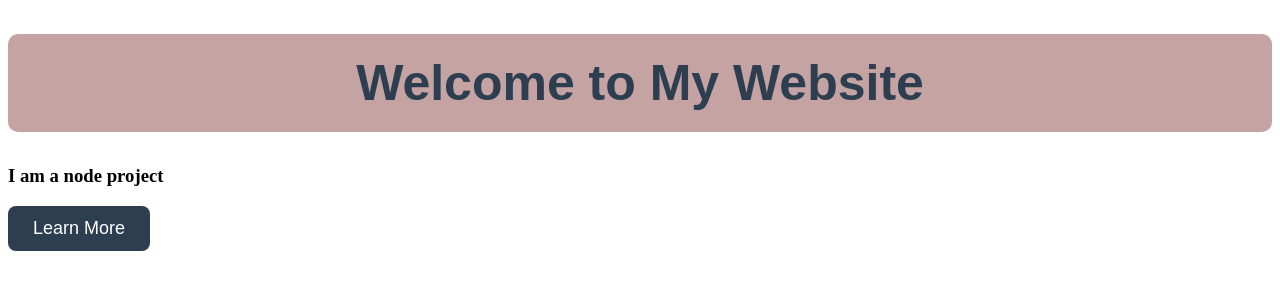
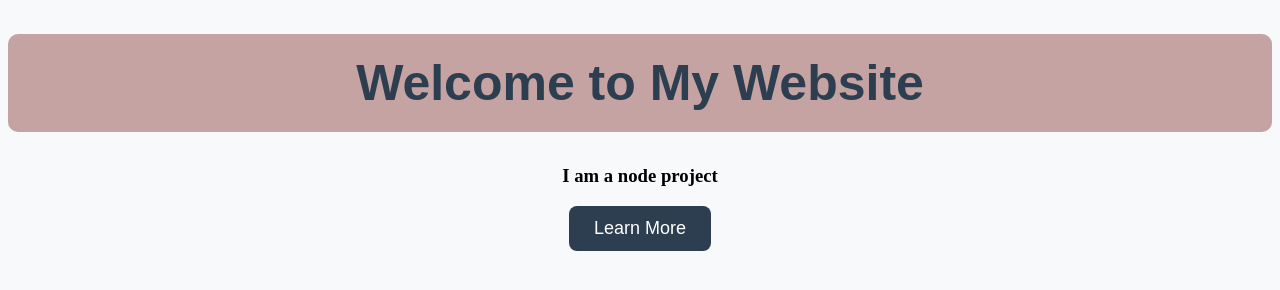
Before and after one commit to anwah304/TestGithub, a website: page public/index.html in a window 1280 px wide. Drawn offline with Linux system fonts and the light colour scheme.

Commit message:
Update the css part for body

```diff
--- a/public/index.html
+++ b/public/index.html
@@ -28,6 +28,10 @@
         button:hover {
             background-color: #34495e;
         }
+        body {
+    background-color: #f8f9fa;
+    text-align: center;
+            }
     </style>
 </head>
 
```
